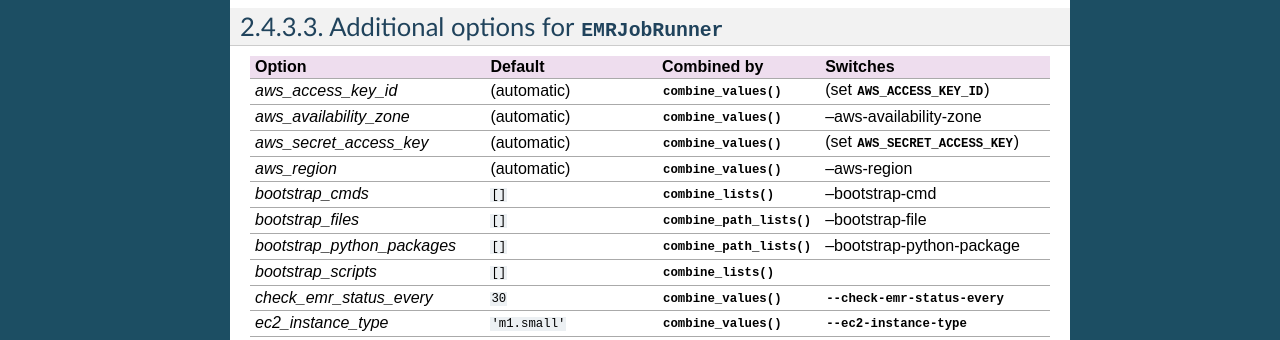
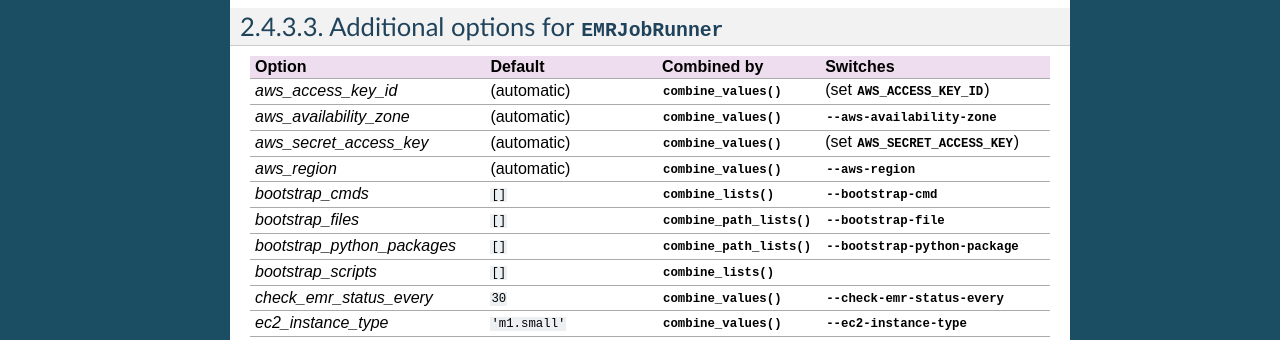
Before and after one commit to Yelp/mrjob, a Sphinx documentation site: the page built from docs/configs-reference.rst, in a window 1280 px wide. Shown: the part 1112-1452 px from the top of the page. Built offline with Sphinx 7.4.7, drawn with Linux system fonts in a browser that asks for light colours; some of the changed lines change nothing that is shown.

Commit message:
Fixed rst syntax of new emr switches

```diff
--- a/docs/configs-reference.rst
+++ b/docs/configs-reference.rst
@@ -61,12 +61,12 @@ Additional options for :py:class:`~mrjob.emr.EMRJobRunner`
 Option                        Default                        Combined by                               Switches
 ============================= ============================== ========================================= =======================================
 *aws_access_key_id*           (automatic)                    :py:func:`~mrjob.conf.combine_values`     (set :envvar:`AWS_ACCESS_KEY_ID`)
-*aws_availability_zone*       (automatic)                    :py:func:`~mrjob.conf.combine_values`     --aws-availability-zone
+*aws_availability_zone*       (automatic)                    :py:func:`~mrjob.conf.combine_values`     :option:`--aws-availability-zone`
 *aws_secret_access_key*       (automatic)                    :py:func:`~mrjob.conf.combine_values`     (set :envvar:`AWS_SECRET_ACCESS_KEY`)
-*aws_region*                  (automatic)                    :py:func:`~mrjob.conf.combine_values`     --aws-region
-*bootstrap_cmds*              ``[]``                         :py:func:`~mrjob.conf.combine_lists`      --bootstrap-cmd
-*bootstrap_files*             ``[]``                         :py:func:`~mrjob.conf.combine_path_lists` --bootstrap-file
-*bootstrap_python_packages*   ``[]``                         :py:func:`~mrjob.conf.combine_path_lists` --bootstrap-python-package
+*aws_region*                  (automatic)                    :py:func:`~mrjob.conf.combine_values`     :option:`--aws-region`
+*bootstrap_cmds*              ``[]``                         :py:func:`~mrjob.conf.combine_lists`      :option:`--bootstrap-cmd`
+*bootstrap_files*             ``[]``                         :py:func:`~mrjob.conf.combine_path_lists` :option:`--bootstrap-file`
+*bootstrap_python_packages*   ``[]``                         :py:func:`~mrjob.conf.combine_path_lists` :option:`--bootstrap-python-package`
 *bootstrap_scripts*           ``[]``                         :py:func:`~mrjob.conf.combine_lists`
 *check_emr_status_every*      ``30``                         :py:func:`~mrjob.conf.combine_values`     :option:`--check-emr-status-every`
 *ec2_instance_type*           ``'m1.small'``                 :py:func:`~mrjob.conf.combine_values`     :option:`--ec2-instance-type`
```
